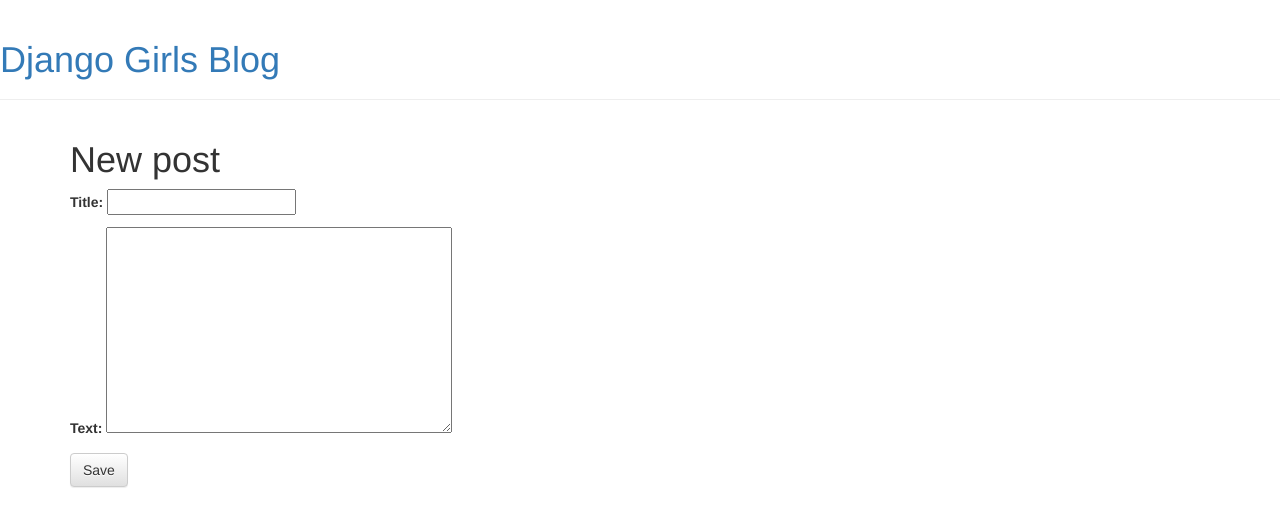
After one commit to folake12345/my-first-blog, a Django app: template blog/templates/blog/post_edit.html in a window 1280 px wide. The commit adds this page. Shown: the top 527 px of the page. Run offline with Django 3.2, Linux system fonts and the light colour scheme; the template is opened without the code that fills it: values that come from a table or form of the project are taken from there, others are empty; some libraries are stand-ins or nearby versions.

Commit message:
Added views to create/edit blog post inside the site.

```diff
--- /dev/null
+++ b/blog/forms.py
@@ -0,0 +1,9 @@
+from django import forms
+
+from .models import Post
+
+class PostForm(forms.ModelForm):
+
+	class Meta:
+		model = Post
+		fields = ('title', 'text',)
--- a/blog/templates/blog/base.html
+++ b/blog/templates/blog/base.html
@@ -2,20 +2,24 @@
 <html>
 	<head>
 		<title>Django Girls blog</title>
-		<link rel="stylesheet" href="//maxcdn.bootstrapcdn.com/bootstrap/3.3.7/css/bootstrap.min.css">
-		<link rel="stylesheet" href="//maxcdn.bootstrapcdn.com/bootstrap/3.3.7/css/bootstrap-theme.min.css">
+		<link rel="stylesheet" href="//maxcdn.bootstrapcdn.com/bootstrap/3.2.0/css/bootstrap.min.css">
+		<link rel="stylesheet" href="//maxcdn.bootstrapcdn.com/bootstrap/3.2.0/css/bootstrap-theme.min.css">
+		<link href='//fonts.googleapis.com/css?family=Lobster&subset=latin,latin-ext' rel='stylesheet' type='text/css'
+>
 		<link rel="stylesheet" href="{% static 'css/blog.css' %}">
-		<link href="//fonts.googleapis.com/css?family=Lobster&subset=latin,latin-ext" rel=stylesheet" type="text/css">
 	</head>
 	<body>
 		<div class="page-header">
+	{% if user.is_authenticated %}
+		<a href="{% url 'post_new' %}" class="top-menu"><span class="glyphicon glyphicon-plus"></span></a>
+	{% endif %}
 			<h1><a href="/">Django Girls Blog</a></h1>
 		</div>
 		<div class="content container">
 			<div class="row">
 				<div class="col-md-8">
-				{% block content %}
-				{% endblock %}
+					{% block content %}
+					{% endblock %}
 				</div>
 			</div>
 		</div>
--- a/blog/templates/blog/post_detail.html
+++ b/blog/templates/blog/post_detail.html
@@ -7,6 +7,9 @@
 				{{ post.published_date }}
 			</div>
 		{% endif %}
+		{% if user.is_authenticated %}
+			<a class="btn btn-default" href="{% url 'post_edit' pk=post.pk %}"><span class="glyphicon glyphicon-pencil"></span></a>
+		{% endif %}
 		<h1>{{ post.title }}</h1>
 		<p>{{ post.text|linebreaksbr }}</p>
 	</div>
--- /dev/null
+++ b/blog/templates/blog/post_edit.html
@@ -0,0 +1,9 @@
+{% extends 'blog/base.html' %}
+
+{% block content %}
+	<h1>New post</h1>
+	<form method="POST" class="post-form">{% csrf_token %}
+		{{ form.as_p }}
+		<button type="submit" class="save btn btn-default">Save</button>
+	</form>
+{% endblock %}
--- a/blog/templates/blog/post_list.html
+++ b/blog/templates/blog/post_list.html
@@ -6,7 +6,7 @@
 			<div class="date">
 				{{ post.published_date }}
 			</div>
-			<h1><a href="">{{ post.title }}</a></h1>
+			<h1><a href="{% url 'post_detail' pk=post.pk %}">{{ post.title }}</a></h1>
 			<p>{{ post.text|linebreaksbr }}</p>
 		</div>
 	{% endfor %}
--- a/blog/urls.py
+++ b/blog/urls.py
@@ -2,6 +2,8 @@
 from . import views
 
 urlpatterns = [
-	url(r'^$', views.post_detail, name='post_detail'),
-	url(r'^post/(?P<pk>\d+)/$', views.post_detail, name='post_detail'),
+	url(r'^$', views.post_edit, name='post_edit'),
+	url(r'^post/(?P<pk>\d+)/edit/$', views.post_edit, name='post_edit'),
+	url(r'^post/(?P<pk>\d+)/$', views.post_edit, name='post_new'),
+	url(r'^post/new/$', views.post_edit, name='post_new'),
 ]
```
Also changed, not shown: blog/views.py (+13 -2 lines).
